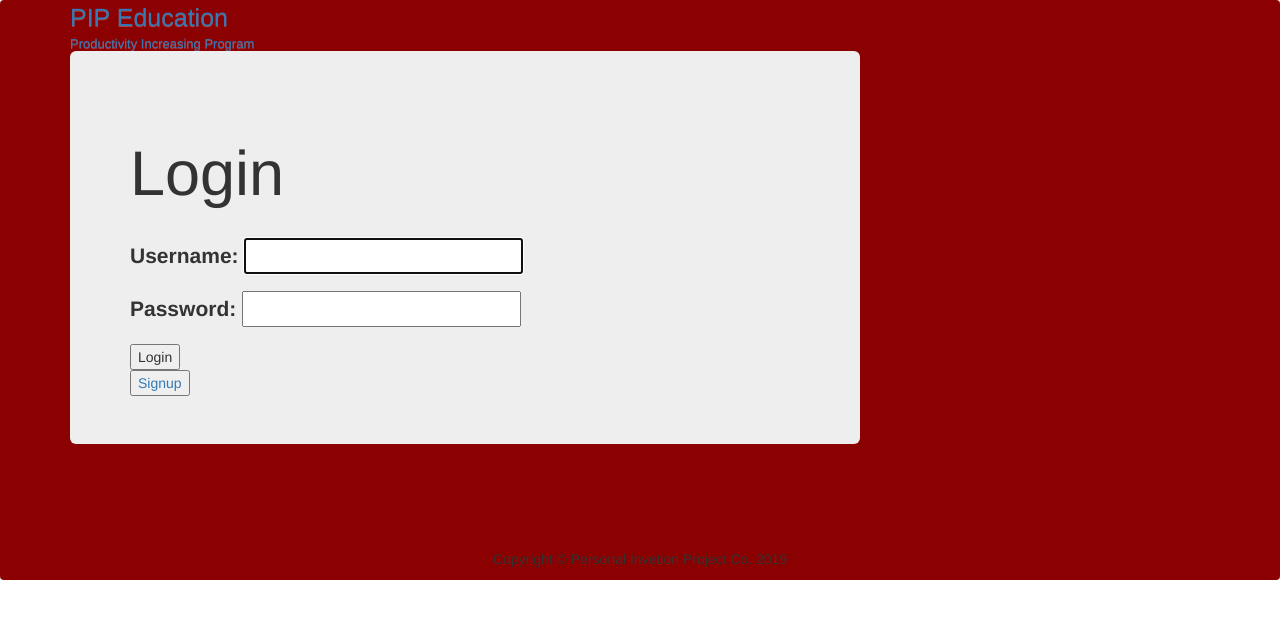
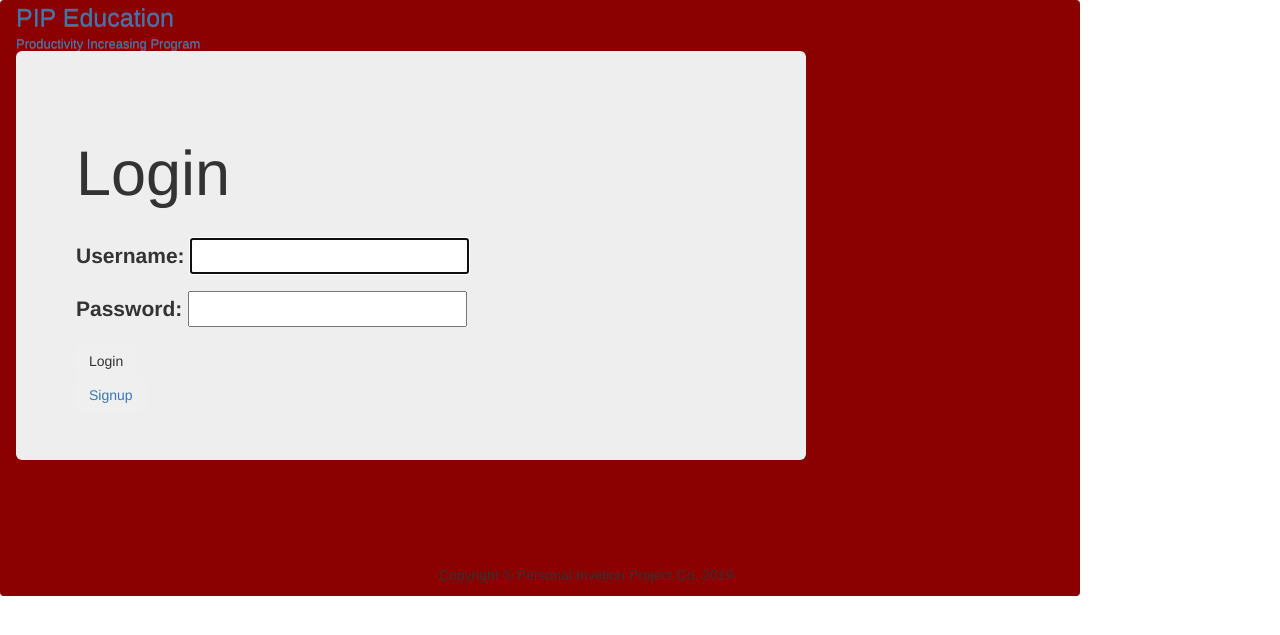
Before and after one commit to rangbm-wandererhc/PIP_FINAL, a Django app: page /accounts/login/ in a window 1280 px wide. Shown: the top 635 px of the page. Run offline with Django 3.2, Linux system fonts and the light colour scheme; some libraries are stand-ins or nearby versions.

Commit message:
login change

```diff
--- a/pip/templates/registration/login.html
+++ b/pip/templates/registration/login.html
@@ -21,7 +21,7 @@
 <!-- Latest compiled and minified JavaScript -->
 
   <!-- Custom styles for this template -->
-
+<link rel="stylesheet" href="{% static 'css/main.css' %}">
  <link rel="stylesheet" href="{% static 'css/login.css' %}">
 
 </head>
@@ -54,9 +54,9 @@
       <form method="post">
           {% csrf_token %}
  	      {{ form.as_p }}
- 	      <button>Login</button>
+ 	      <button class="btn btn-outline-danger">Login</button>
       </form>
-   <a href ="/accounts/signup"><button>Signup</button></a>
+   <a href ="/accounts/signup"><button class="btn btn-outline-danger">Signup</button></a>
 
     </header>
 </header>
```
